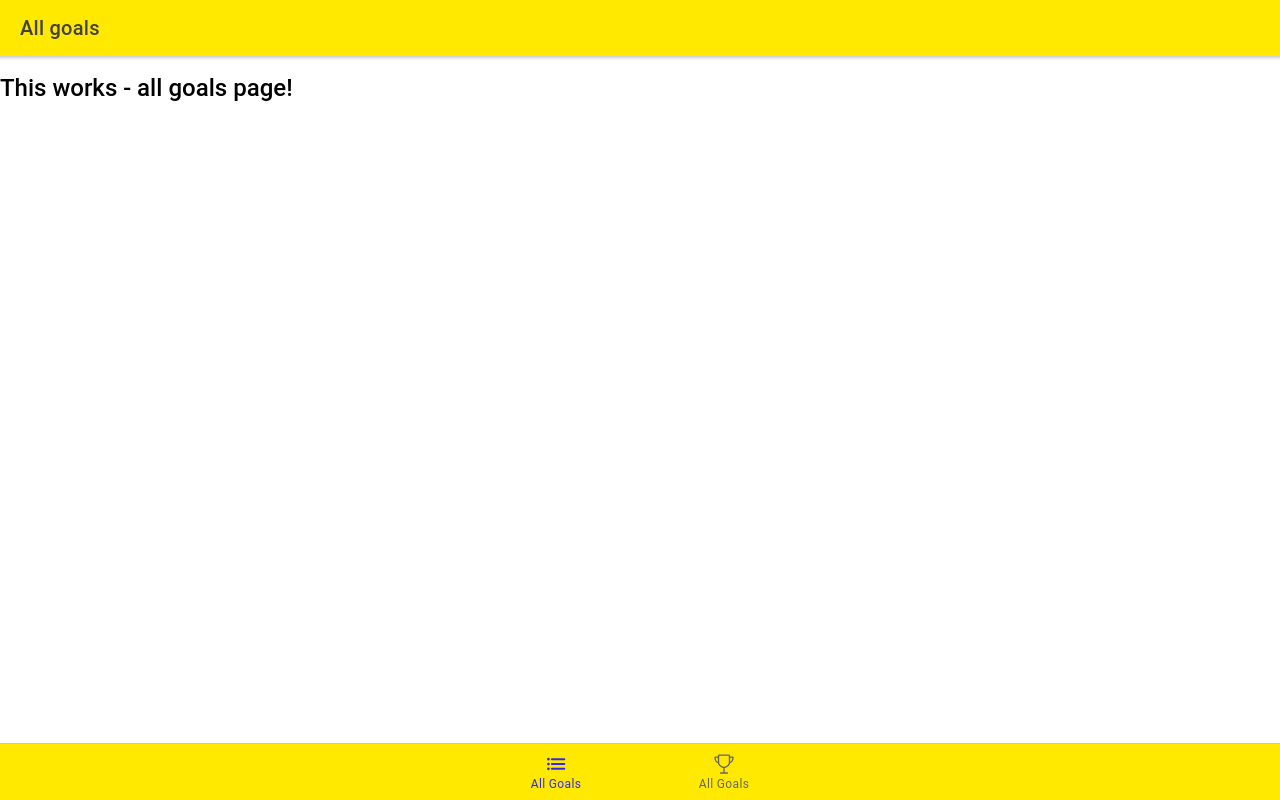
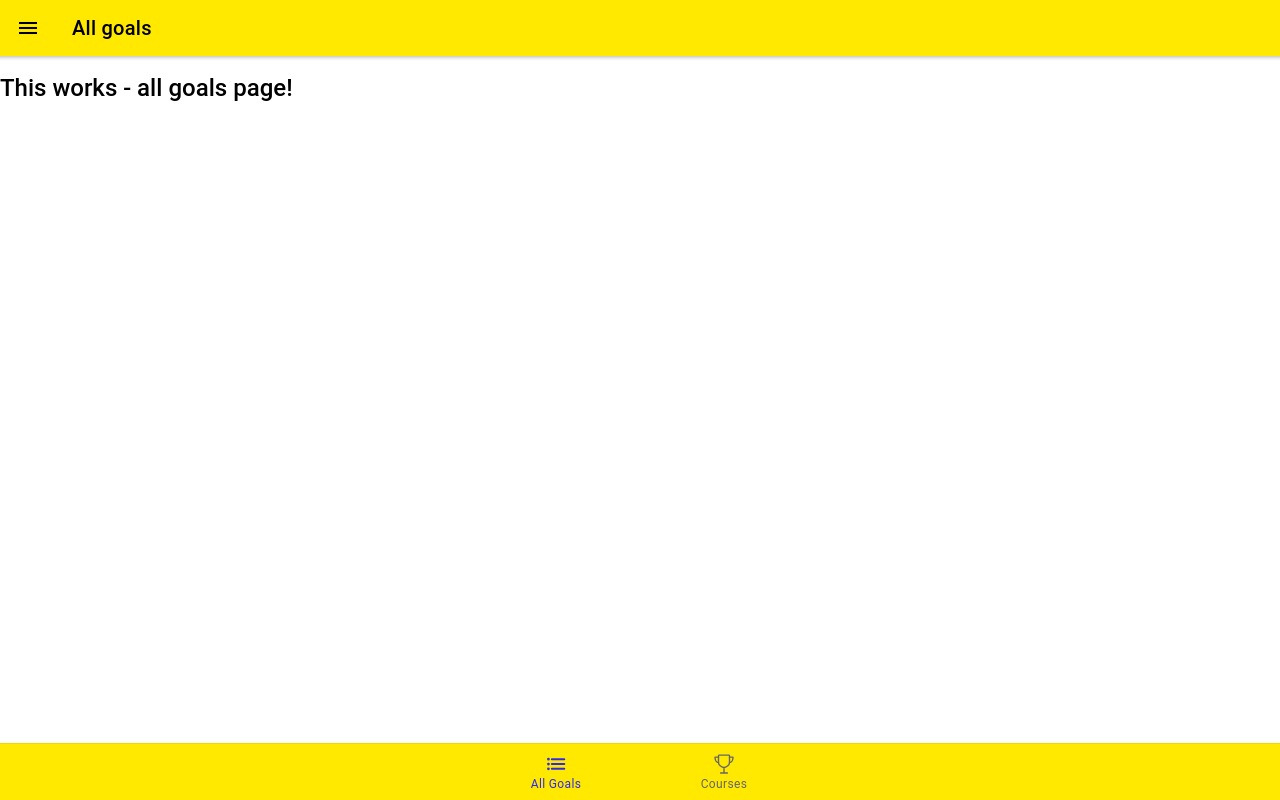
Before and after one commit to djordjereact/navigation-app, a React (Create React App) app: page /all-goals in a window 1280 px wide. Built offline with nearby package versions, Linux system fonts and the light colour scheme.

Commit message:
Added a side menu

```diff
--- a/src/App.tsx
+++ b/src/App.tsx
@@ -8,13 +8,14 @@ import {
     IonTabButton,
     IonIcon,
     IonLabel,
-    IonTabs
+    IonTabs, IonMenu, IonHeader, IonToolbar, IonTitle, IonContent, IonList, IonItem, IonMenuToggle
 } from '@ionic/react';
 import { IonReactRouter } from '@ionic/react-router';
 import Courses from "./pages/Courses";
 import CourseGoals from "./pages/CourseGoals";
-import {list, trophyOutline} from "ionicons/icons";
+import {list, options, trophyOutline} from "ionicons/icons";
 import AllGoals from "./pages/AllGoals";
+import Filter from "./pages/FIlter";
 
 /* Core CSS required for Ionic components to work properly */
 import '@ionic/react/css/core.css';
@@ -41,8 +42,34 @@ setupIonicReact();
 const App: React.FC = () => (
     <IonApp>
       <IonReactRouter>
+          <IonMenu contentId="main">
+              <IonHeader>
+                  <IonToolbar>
+                      <IonTitle>Course Goals</IonTitle>
+                  </IonToolbar>
+              </IonHeader>
+              <IonContent>
+                  <IonList>
+                      <IonMenuToggle>
+                          <IonItem button routerLink="/all-goals" routerDirection="none">
+                              <IonIcon slot="start" icon={list} />
+                              <IonLabel>All Goals</IonLabel>
+                          </IonItem>
+                      </IonMenuToggle>
+                      <IonMenuToggle>
+                          <IonItem button routerLink="/filter" routerDirection="none">
+                              <IonIcon slot="start" icon={options} />
+                              <IonLabel>Filter</IonLabel>
+                          </IonItem>
+                      </IonMenuToggle>
+                  </IonList>
+              </IonContent>
+          </IonMenu>
           <IonTabs>
-              <IonRouterOutlet>
+              <IonRouterOutlet id="main">
+                  <Route path="/filter" exact>
+                      <Filter />
+                  </Route>
                   <Route path="/courses" exact>
                       <Courses />
                   </Route>
@@ -61,7 +88,7 @@ const App: React.FC = () => (
                   </IonTabButton>
                   <IonTabButton tab="courses" href="/courses">
                       <IonIcon icon={trophyOutline}/>
-                      <IonLabel>All Goals</IonLabel>
+                      <IonLabel>Courses</IonLabel>
                   </IonTabButton>
               </IonTabBar>
           </IonTabs>
--- a/src/pages/AllGoals.tsx
+++ b/src/pages/AllGoals.tsx
@@ -1,5 +1,13 @@
 import React from 'react';
-import {IonHeader, IonContent, IonToolbar, IonTitle, IonButton, IonPage} from '@ionic/react';
+import {
+    IonHeader,
+    IonContent,
+    IonToolbar,
+    IonTitle,
+    IonPage,
+    IonButtons,
+    IonMenuButton
+} from '@ionic/react';
 
 const AllGoals: React.FC = () => {
 
@@ -8,6 +16,9 @@ const AllGoals: React.FC = () => {
         <IonPage>
             <IonHeader>
                 <IonToolbar>
+                    <IonButtons slot="start">
+                        <IonMenuButton />
+                    </IonButtons>
                     <IonTitle>All goals</IonTitle>
                 </IonToolbar>
             </IonHeader>
--- a/src/pages/FIlter.tsx
+++ b/src/pages/FIlter.tsx
@@ -1,11 +1,14 @@
 import React from 'react';
-import {IonContent, IonHeader, IonPage, IonTitle, IonToolbar} from "@ionic/react";
+import {IonButtons, IonContent, IonHeader, IonMenuButton, IonPage, IonTitle, IonToolbar} from "@ionic/react";
 
 const Filter: React.FC = () => {
     return (
         <IonPage>
             <IonHeader>
                 <IonToolbar>
+                    <IonButtons slot="start">
+                        <IonMenuButton />
+                    </IonButtons>
                     <IonTitle>Filter</IonTitle>
                 </IonToolbar>
             </IonHeader>
--- a/src/theme/theme.css
+++ b/src/theme/theme.css
@@ -2,8 +2,9 @@
     --ion-toolbar-background: var(--ion-color-primary);
     --ion-tab-bar-background: var(--ion-color-primary);
     --ion-tab-bar-color-selected: var(--ion-color-secondary);
+    --ion-toolbar-color: var(--ion-color-primary-contrast);
 }
 
-ion-back-button {
-    --color: var(--ion-color-primary-contrast);
-}
+/*ion-back-button {*/
+/*    --color: var(--ion-color-primary-contrast);*/
+/*}*/
```
